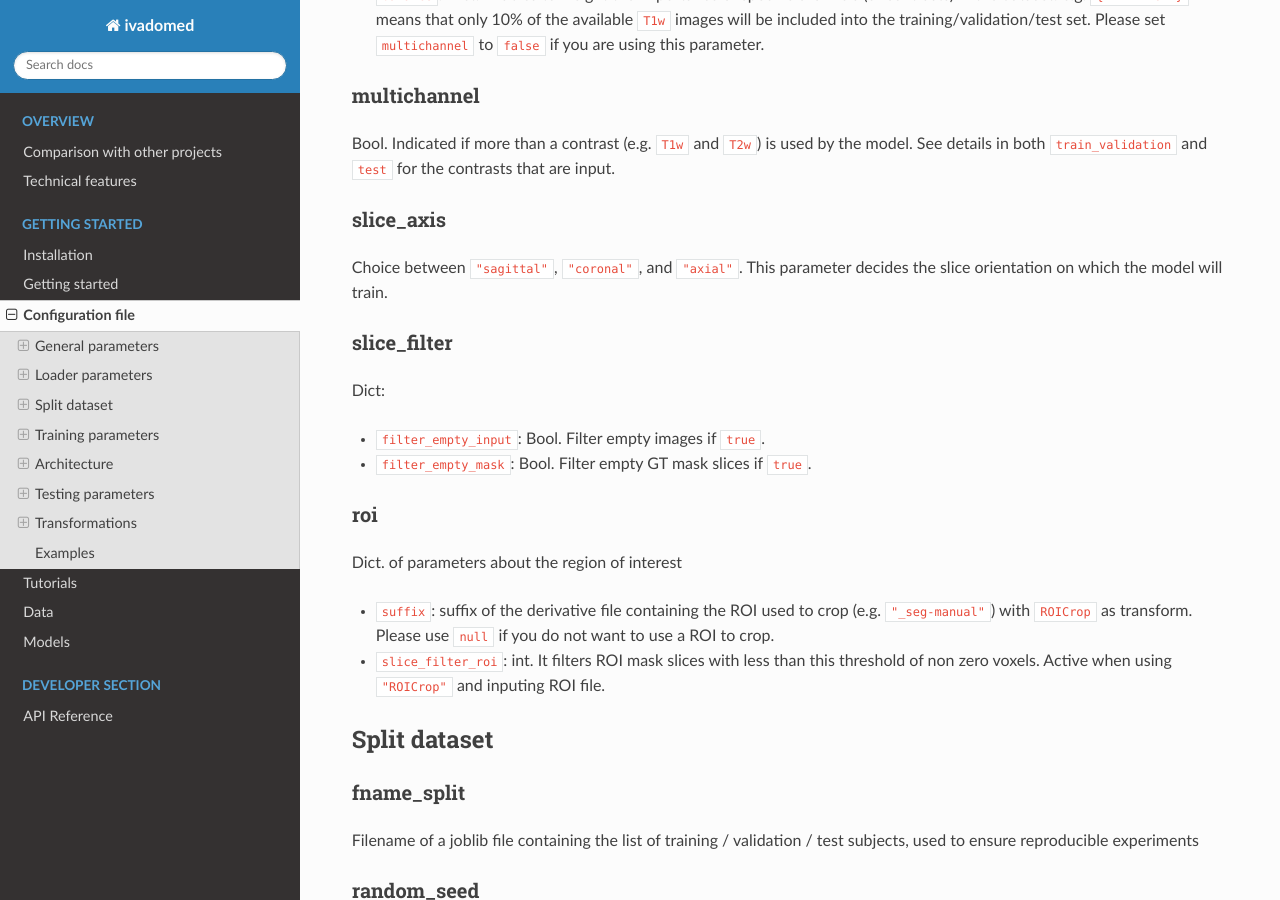
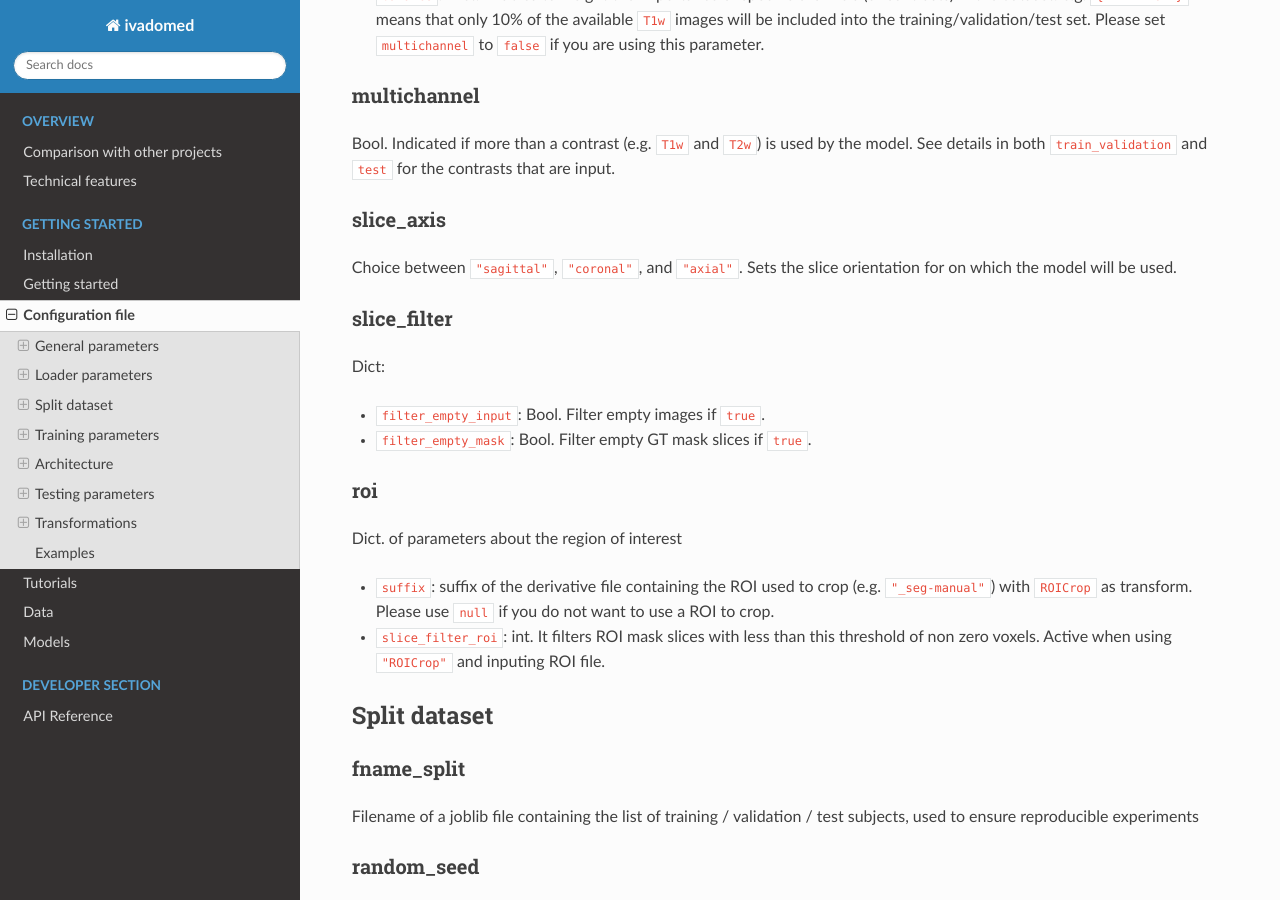
Before and after one commit to ivadomed/ivadomed, a Sphinx documentation site: the page built from docs/source/configuration_file.md, in a window 1280 px wide and 900 px high, scrolled down 1076 px. Built offline with Sphinx 7.4.7 and the Read the Docs theme 2.0.0, drawn with Linux system fonts in a browser that asks for light colours.

Commit message:
Update docs/source/configuration_file.md
Co-authored-by: Julien Cohen-Adad <jcohen@polymtl.ca>

```diff
--- a/docs/source/configuration_file.md
+++ b/docs/source/configuration_file.md
@@ -23,7 +23,7 @@ Suffix list of the derivative file containing the ground-truth of interest (e.g.
 Bool. Indicated if more than a contrast (e.g. `T1w` and `T2w`) is used by the model. See details in both `train_validation` and `test` for the contrasts that are input.
 #### slice_axis
 Choice between `"sagittal"`, `"coronal"`, and `"axial"`.
-This parameter decides the slice orientation on which the model will train.
+Sets the slice orientation for on which the model will be used.
 #### slice_filter
 Dict:
 - `filter_empty_input`: Bool. Filter empty images if `true`.
```
